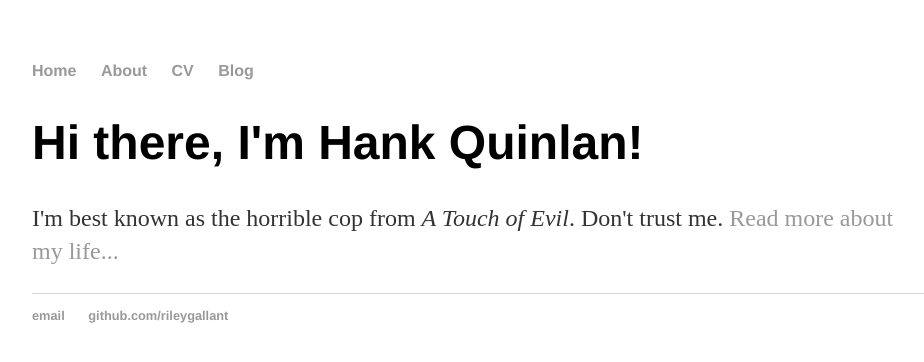
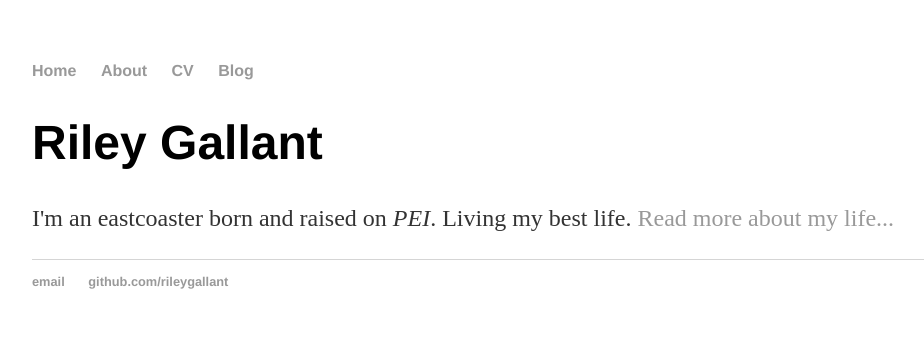
Before and after one commit to rileygallant/rileygallant.github.io, a Jekyll site: the page built from hankquinlan.github.io-master/index.html, in a window 1280 px wide. Shown: the top 362 px of the page, without its empty margins (160-1084 px from the left). Built offline with Jekyll 4.4.1, drawn with Linux system fonts in a browser that asks for light colours.

Commit message:
Update index.html

```diff
--- a/hankquinlan.github.io-master/index.html
+++ b/hankquinlan.github.io-master/index.html
@@ -1,9 +1,9 @@
 ---
 layout: default
-title: Hank Quinlan, Horrible Cop
+title: Riley Gallant
 ---
 
 		<div class="blurb">
-			<h1>Hi there, I'm Hank Quinlan!</h1>
-			<p>I'm best known as the horrible cop from <em>A Touch of Evil</em>. Don't trust me. <a href="/about">Read more about my life...</a></p>
+			<h1>Riley Gallant</h1>
+			<p>I'm an eastcoaster born and raised on <em>PEI</em>. Living my best life. <a href="/about">Read more about my life...</a></p>
 		</div>
```
